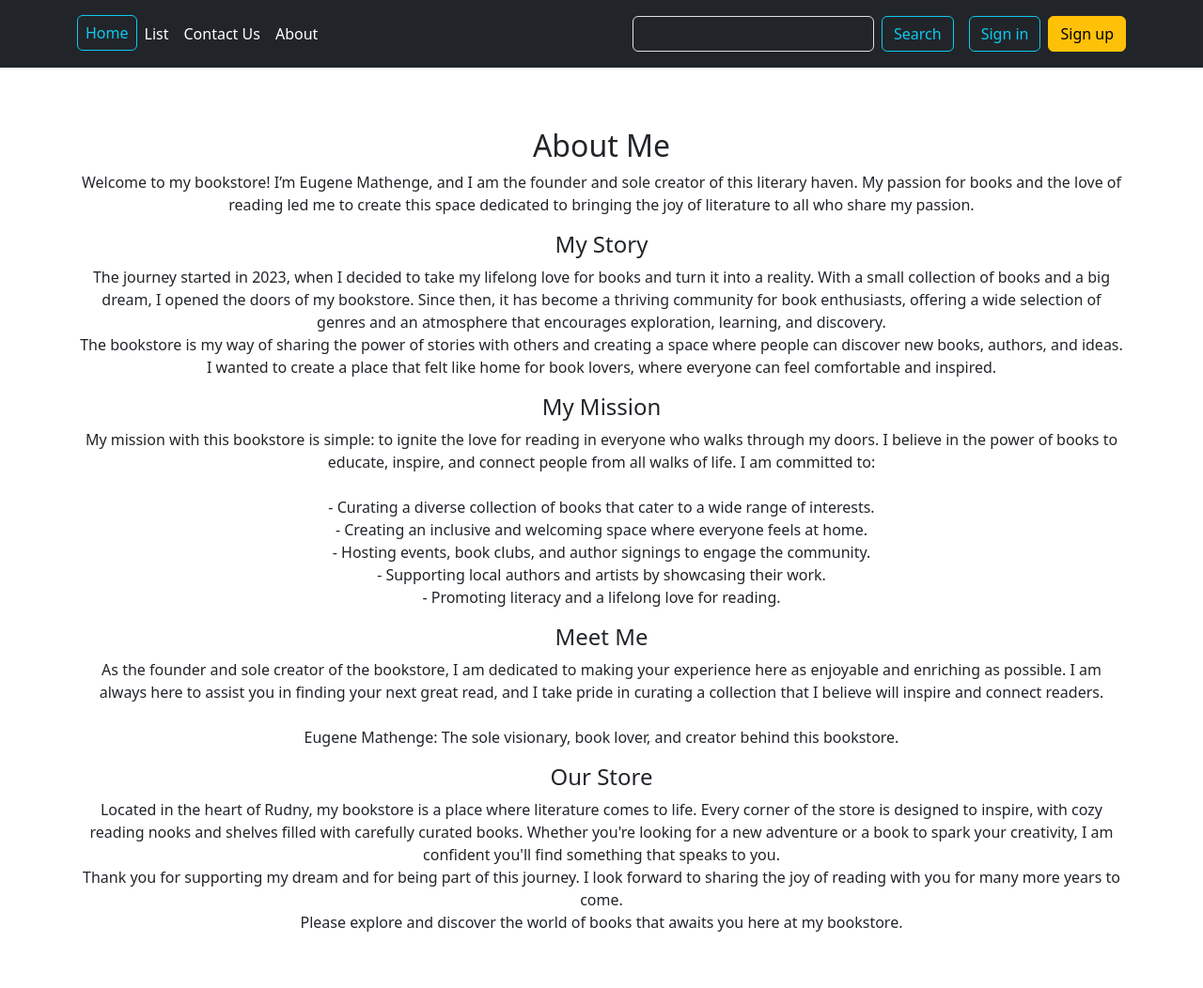
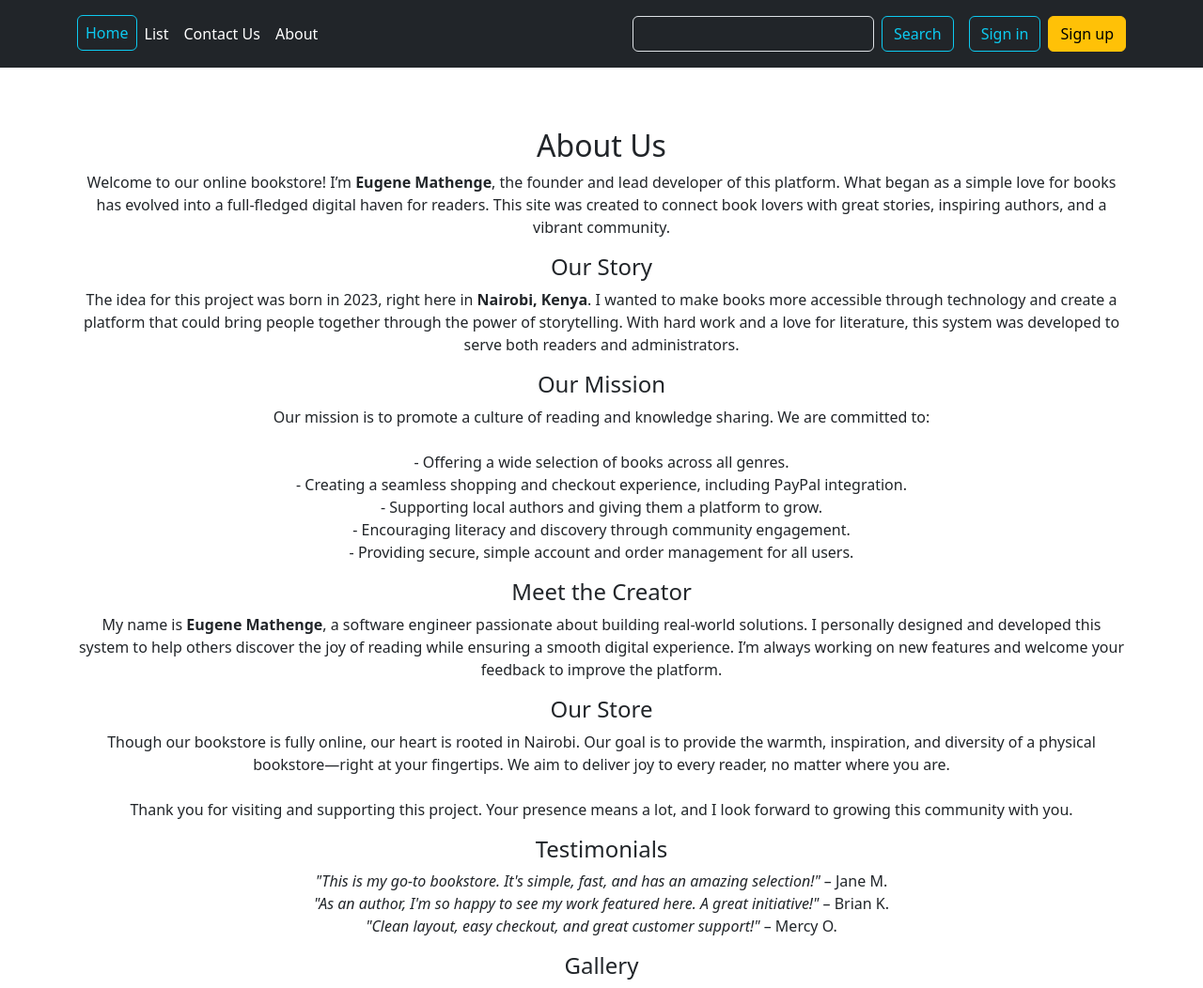
Before and after one commit to eugene12345678/book_management_system, a PHP site: page /about.php in a window 1280 px wide. Shown: the top 1052 px of the page at 94% size. Run offline with PHP 8.4, Linux system fonts and the light colour scheme.

Commit message:
Revamp About page with detailed story, mission, testimonials, and gallery

```diff
--- a/about.php
+++ b/about.php
@@ -5,47 +5,58 @@
 <div class="cover-container d-flex h-100 p-3 mx-auto flex-column">
     <div class="py-5 text-center">
 
-                <h2>About Me</h2>
+        <h2>About Us</h2>
         <p class="text-justify container">
-                    Welcome to my bookstore! I’m Eugene Mathenge, and I am the founder and sole creator of this literary haven. My passion for books and the love of reading led me to create this space dedicated to bringing the joy of literature to all who share my passion.
+            Welcome to our online bookstore! I’m <strong>Eugene Mathenge</strong>, the founder and lead developer of this platform. What began as a simple love for books has evolved into a full-fledged digital haven for readers. This site was created to connect book lovers with great stories, inspiring authors, and a vibrant community.
         </p>
 
-                <h4>My Story</h4>
+        <h4>Our Story</h4>
         <p class="text-justify container">
-                    The journey started in 2023, when I decided to take my lifelong love for books and turn it into a reality. With a small collection of books and a big dream, I opened the doors of my bookstore. Since then, it has become a thriving community for book enthusiasts, offering a wide selection of genres and an atmosphere that encourages exploration, learning, and discovery.
-                    <br>
-                    The bookstore is my way of sharing the power of stories with others and creating a space where people can discover new books, authors, and ideas. I wanted to create a place that felt like home for book lovers, where everyone can feel comfortable and inspired.
+            The idea for this project was born in 2023, right here in <strong>Nairobi, Kenya</strong>. I wanted to make books more accessible through technology and create a platform that could bring people together through the power of storytelling. With hard work and a love for literature, this system was developed to serve both readers and administrators.
         </p>
 
-                <h4>My Mission</h4>
+        <h4>Our Mission</h4>
         <p class="text-justify container">
-                    My mission with this bookstore is simple: to ignite the love for reading in everyone who walks through my doors. I believe in the power of books to educate, inspire, and connect people from all walks of life. I am committed to:
+            Our mission is to promote a culture of reading and knowledge sharing. We are committed to:
             <br><br>
-                    - Curating a diverse collection of books that cater to a wide range of interests.
-                    <br>
-                    - Creating an inclusive and welcoming space where everyone feels at home.
-                    <br>
-                    - Hosting events, book clubs, and author signings to engage the community.
-                    <br>
-                    - Supporting local authors and artists by showcasing their work.
-                    <br>
-                    - Promoting literacy and a lifelong love for reading.
+            - Offering a wide selection of books across all genres.<br>
+            - Creating a seamless shopping and checkout experience, including PayPal integration.<br>
+            - Supporting local authors and giving them a platform to grow.<br>
+            - Encouraging literacy and discovery through community engagement.<br>
+            - Providing secure, simple account and order management for all users.
         </p>
 
-                <h4>Meet Me</h4>
+        <h4>Meet the Creator</h4>
         <p class="text-justify container">
-                    As the founder and sole creator of the bookstore, I am dedicated to making your experience here as enjoyable and enriching as possible. I am always here to assist you in finding your next great read, and I take pride in curating a collection that I believe will inspire and connect readers.
-                    <br><br>
-                    Eugene Mathenge: The sole visionary, book lover, and creator behind this bookstore.
+            My name is <strong>Eugene Mathenge</strong>, a software engineer passionate about building real-world solutions. I personally designed and developed this system to help others discover the joy of reading while ensuring a smooth digital experience. I’m always working on new features and welcome your feedback to improve the platform.
         </p>
 
         <h4>Our Store</h4>
         <p class="text-justify container">
-                    Located in the heart of Rudny, my bookstore is a place where literature comes to life. Every corner of the store is designed to inspire, with cozy reading nooks and shelves filled with carefully curated books. Whether you're looking for a new adventure or a book to spark your creativity, I am confident you'll find something that speaks to you.
-                    <br>
-                    Thank you for supporting my dream and for being part of this journey. I look forward to sharing the joy of reading with you for many more years to come.
-                    <br>
-                    Please explore and discover the world of books that awaits you here at my bookstore.
+            Though our bookstore is fully online, our heart is rooted in Nairobi. Our goal is to provide the warmth, inspiration, and diversity of a physical bookstore—right at your fingertips. We aim to deliver joy to every reader, no matter where you are.
+            <br><br>
+            Thank you for visiting and supporting this project. Your presence means a lot, and I look forward to growing this community with you.
+        </p>
+
+        <h4>Testimonials</h4>
+        <p class="text-justify container">
+            <em>"This is my go-to bookstore. It's simple, fast, and has an amazing selection!"</em> – Jane M.<br>
+            <em>"As an author, I'm so happy to see my work featured here. A great initiative!"</em> – Brian K.<br>
+            <em>"Clean layout, easy checkout, and great customer support!"</em> – Mercy O.
+        </p>
+
+        <h4>Gallery</h4>
+        <div class="container d-flex justify-content-center gap-3 flex-wrap py-3">
+            <img src="images/store1.jpg" alt="Bookstore front" class="rounded" width="200">
+            <img src="images/reading_area.jpg" alt="Reading area" class="rounded" width="200">
+            <img src="images/bookshelf.jpg" alt="Bookshelf" class="rounded" width="200">
+        </div>
+
+        <h4>Follow Us</h4>
+        <p>
+            <a href="https://facebook.com/yourbookstore" target="_blank">Facebook</a> |
+            <a href="https://twitter.com/yourbookstore" target="_blank">Twitter</a> |
+            <a href="https://instagram.com/yourbookstore" target="_blank">Instagram</a>
         </p>
 
     </div>
```
Lines whose indentation alone changed are shown as unchanged.
